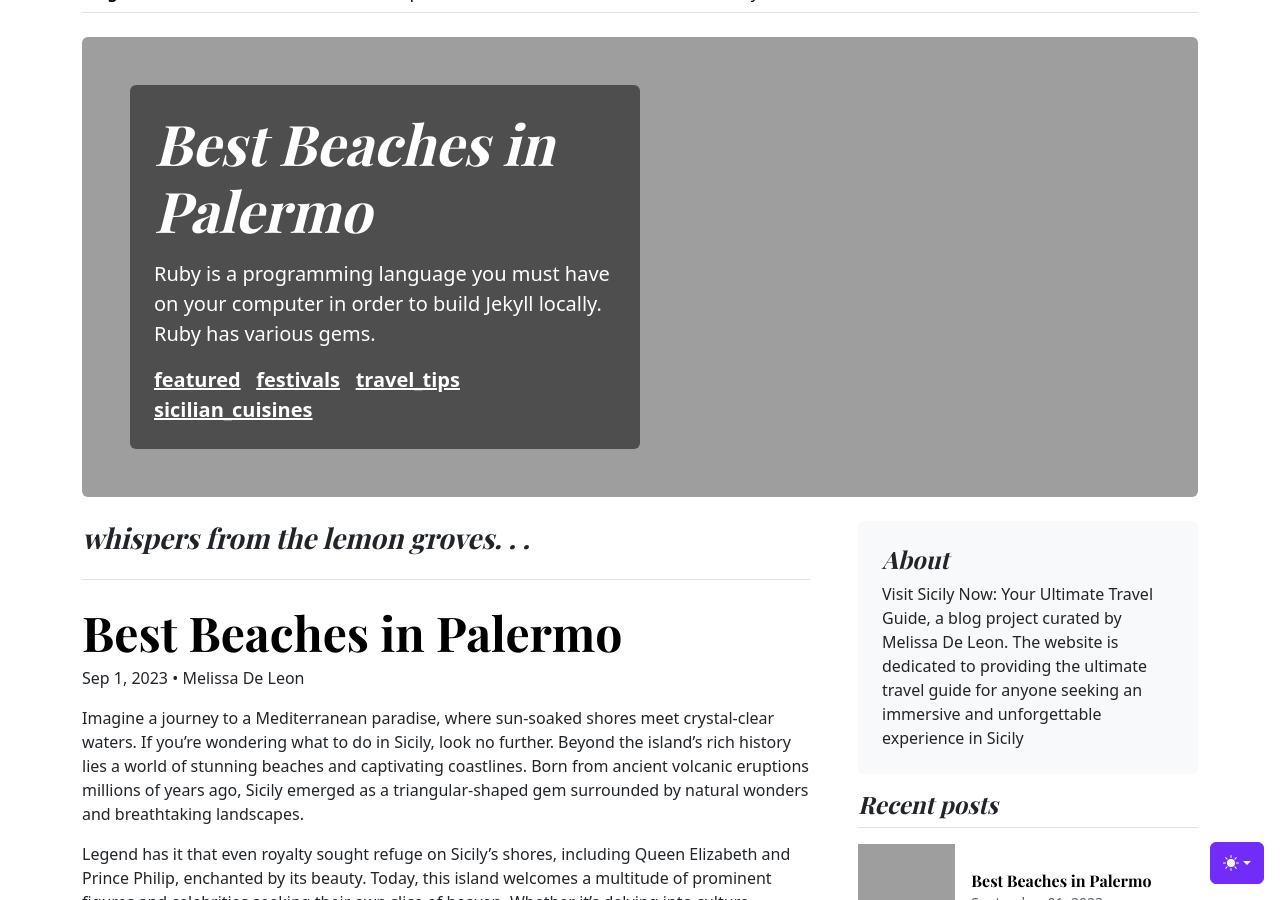
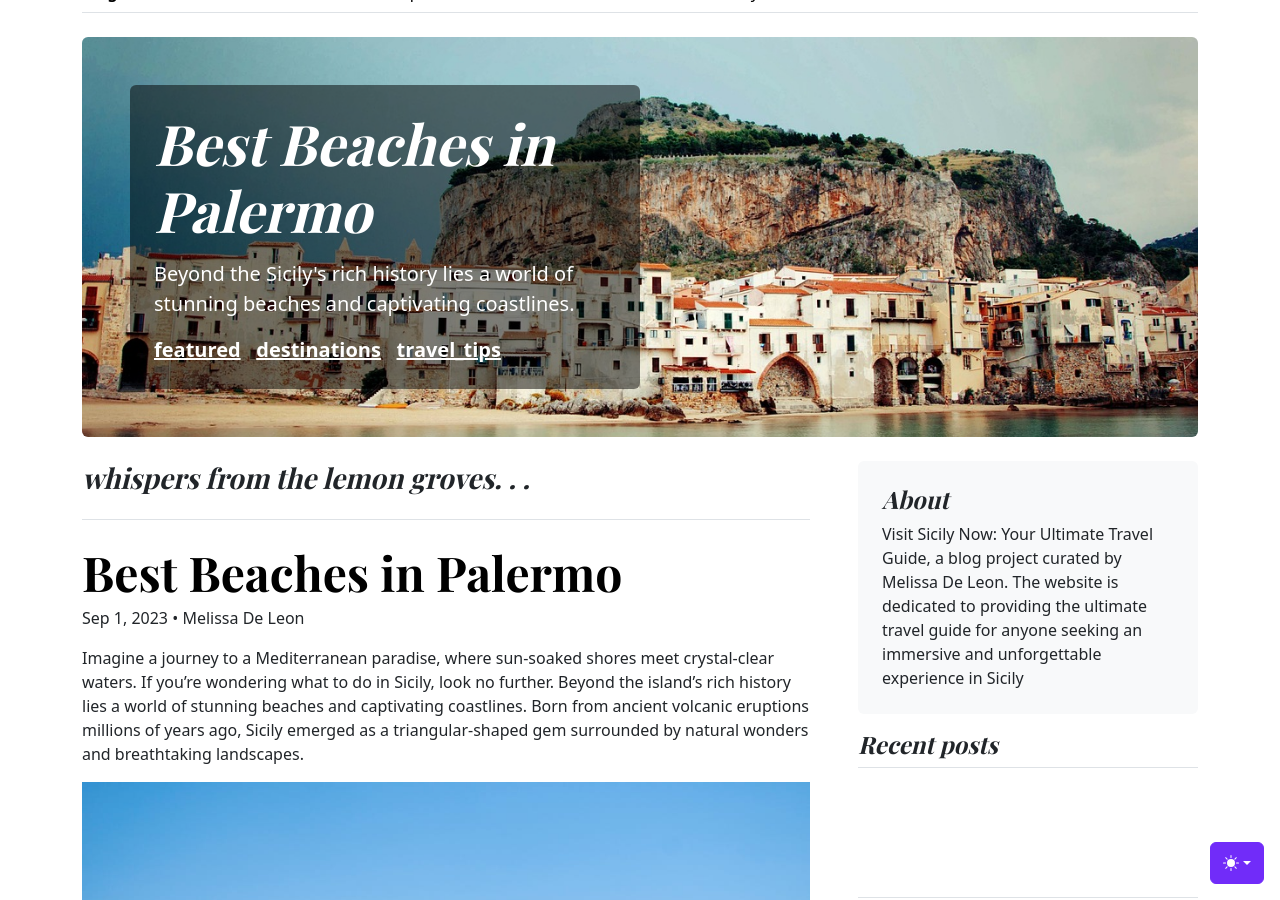
Before and after one commit to melissadeleonx/visit-sicily, a Jekyll site: the page built from _posts/2023-09-01-best-beaches-in-palermo.md, in a window 1280 px wide and 900 px high, scrolled down 400 px. Built offline with Jekyll 4.4.1, drawn with Linux system fonts in a browser that asks for light colours; nearby versions of some CDN libraries; comment, search, counter and statistics services are not loaded; some of the changed text lies outside the part shown; grey boxes are pictures that could not be loaded.

Commit message:
blog updated

```diff
--- a/_data/tags.yml
+++ b/_data/tags.yml
@@ -15,3 +15,4 @@
   - culture
   - history
   - travel_tips
+  - destinations
--- a/_layouts/home.html
+++ b/_layouts/home.html
@@ -289,7 +289,7 @@
   <h2 class="display-5 link-body-emphasis mb-1">{{ newest_post.title }}</h2>
   <p class="blog-post-meta">{{ newest_post.date | date: "%B %d, %Y" }} by <a href="#">{{ newest_post.author }}</a></p>
 
-  {{ newest_post.content | truncatewords: 600 }}
+  {{ newest_post.content | truncatewords: 400 }}
 
   <div><a href="{{ newest_post.url }}" class="icon-link gap-1 icon-link-hover stretched-link">
     Read more
@@ -299,7 +299,7 @@
 
 {% assign posts_sorted = site.posts | sort: 'date' | reverse %}
 {% assign second_newest_post = posts_sorted[1] %}
-{% assign post_content_2nd = second_newest_post.content | strip_html | truncatewords: 400 %}
+{% assign post_content_2nd = second_newest_post.content | strip_html | truncatewords: 200 %}
 
 <article class="blog-post animated-section">
   <h2 class="display-5 link-body-emphasis mb-1">{{ second_newest_post.title }}</h2>
--- a/_posts/2023-09-01-best-beaches-in-palermo.md
+++ b/_posts/2023-09-01-best-beaches-in-palermo.md
@@ -2,16 +2,19 @@
 layout: post_section
 title: "Best Beaches in Palermo"
 author: Melissa De Leon
-main_photo: "img/pexels-sergio-scandroglio-14447997.jpg"
+main_photo: "img/cefalu-3749526_1280.jpg"
 date: 2023-09-01 06:36:58 +0100
 categories: blog
-tags: [featured, festivals, travel_tips, sicilian_cuisines]
-keywords:
-summary: "Ruby is a programming language you must have on your computer in order to build Jekyll locally. Ruby has various gems."
+tags: [featured, destinations, travel_tips]
+keywords: best beaches in sicily, beaches in palermo, sicily travel guide, visit sicily
+summary: "Beyond the Sicily's rich history lies a world of stunning beaches and captivating coastlines."
 permalink: best-beaches-palermo.html
 ---
 
+
 Imagine a journey to a Mediterranean paradise, where sun-soaked shores meet crystal-clear waters. If you're wondering what to do in Sicily, look no further. Beyond the island's rich history lies a world of stunning beaches and captivating coastlines. Born from ancient volcanic eruptions millions of years ago, Sicily emerged as a triangular-shaped gem surrounded by natural wonders and breathtaking landscapes.
+
+<img src="img/mondello-beach.jpeg" alt="best beaches in palermo Sicily" class="img-fluid">
 
 Legend has it that even royalty sought refuge on Sicily's shores, including Queen Elizabeth and Prince Philip, enchanted by its beauty. Today, this island welcomes a multitude of prominent figures and celebrities seeking their own slice of heaven. Whether it's delving into culture, embarking on food tours, or immersing yourself in local festivals, Sicily has something for everyone. And if you're an active enthusiast, the island offers hiking, swimming, diving, and windsurfing opportunities. The options to unwind are just as endless, from sunbathing to yoga retreats and unique Sicilian experiences.
 
```
Also changed, not shown: img/cefalu-3749526_1280.jpg (added), img/mondello-beach.jpeg (added), 1 other file.
